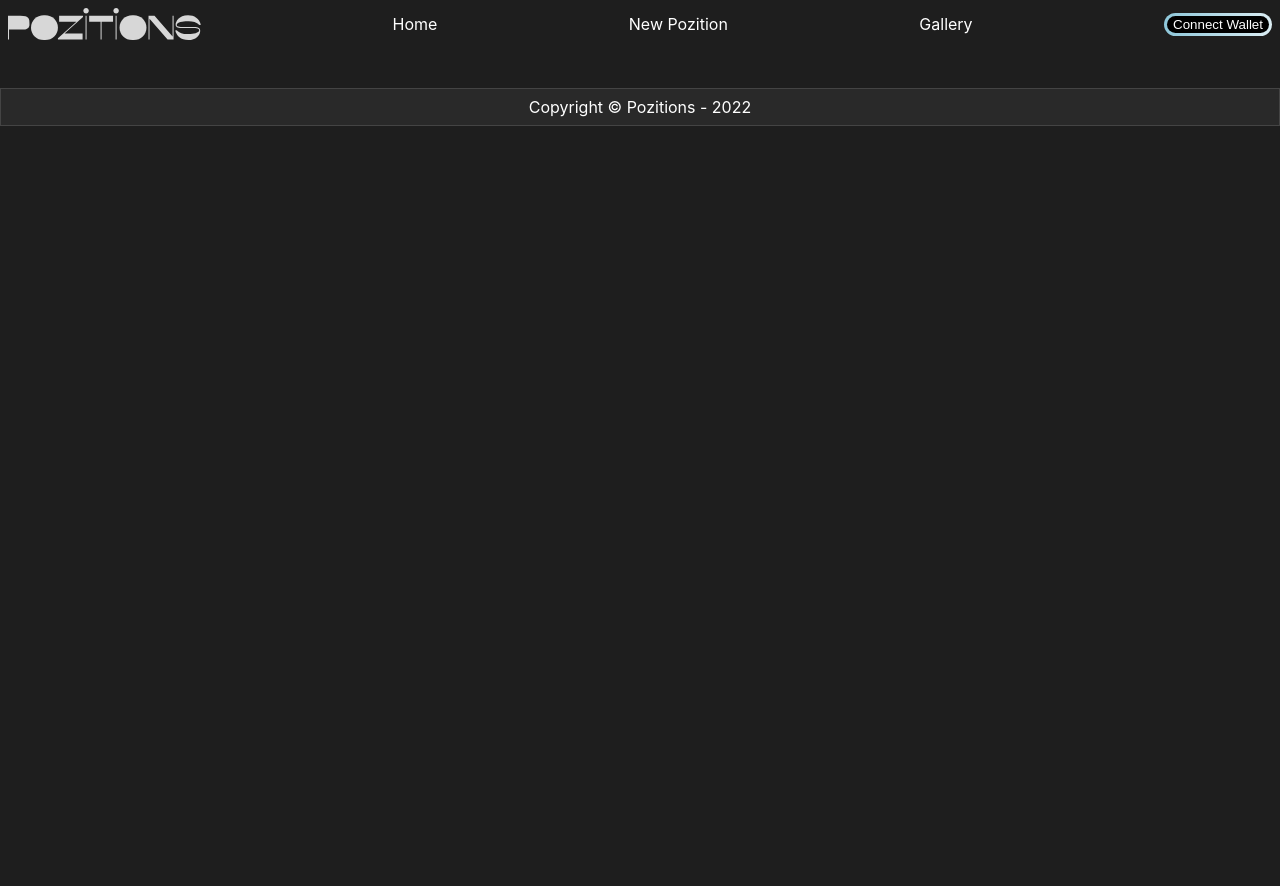
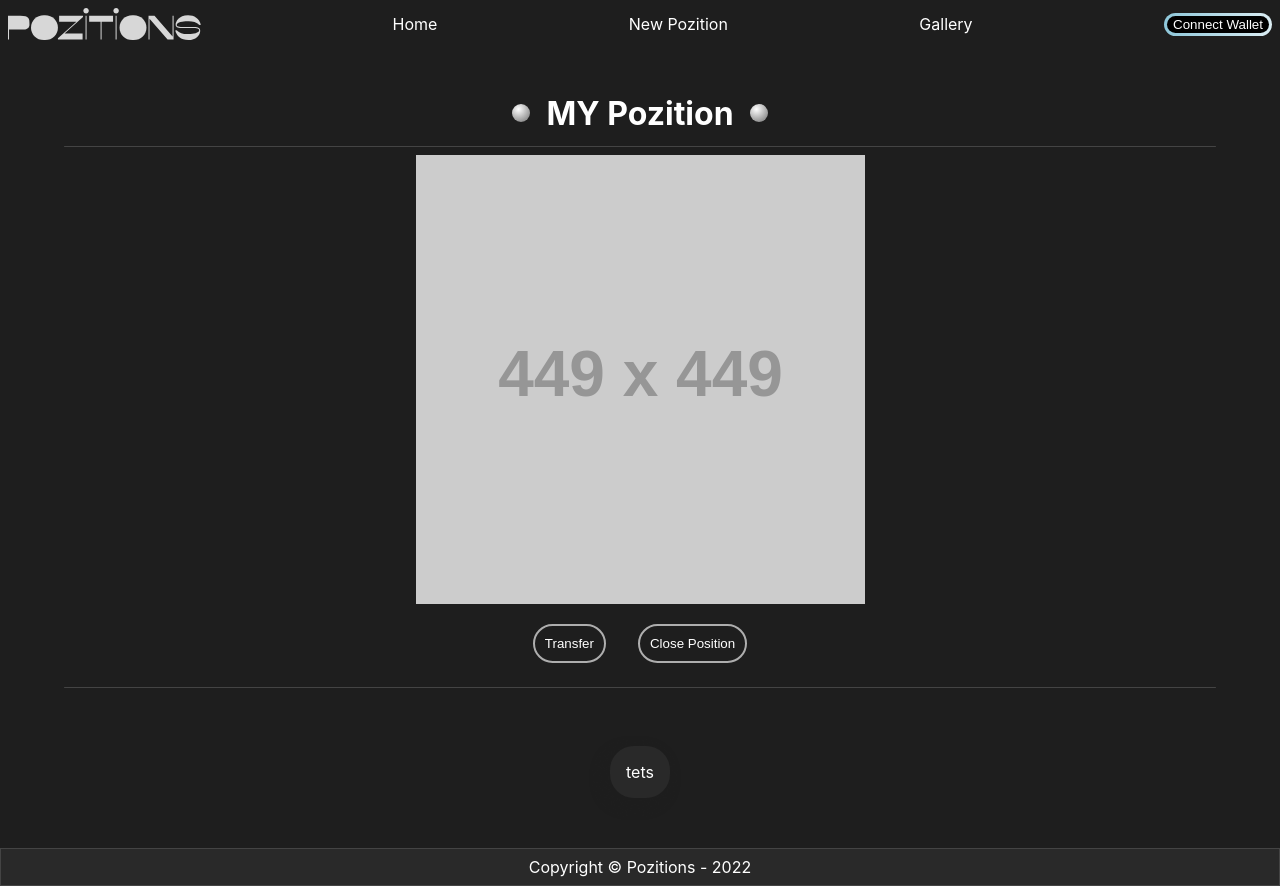
Before and after one commit to fritzschoff/notSynthetix, a React (Create React App) app: page /pozition/1 in a window 1280 px wide. Before the commit the page ends 800 px from the top, so only its background shows below. Built offline with nearby package versions, Linux system fonts and the light colour scheme.

Commit message:
added position route

```diff
--- a/src/App.css
+++ b/src/App.css
@@ -16,3 +16,9 @@
 .header h1 {
   font-family: 'Misto';
 }
+
+.networkDisplay {
+  border: 2px solid #b9bfc7;
+  border-radius: 48px;
+  padding: 4px 16px;
+}
--- a/src/App.tsx
+++ b/src/App.tsx
@@ -5,8 +5,21 @@ import LandingPage from './components/LandingPage';
 import ProfilePage from './components/Profile';
 import CreatePosition from './components/CreatePosition';
 import Footer from './components/Footer';
+import { useConnectWallet } from './context/useConnectWalletContext';
+import Pozition from './components/Pozition';
 
 function App() {
+  const { connector } = useConnectWallet();
+  const parseChainId = () => {
+    switch (connector?.chainId) {
+      case 10:
+        return 'Optimism';
+      case 69:
+        return 'Optimism Kovan';
+      default:
+        return 'Wrong Network - Use Optimism';
+    }
+  };
   return (
     <>
       <div className="app">
@@ -59,6 +72,7 @@ function App() {
           <Link to="/">Home</Link>
           <Link to="/create">New Pozition</Link>
           <Link to="/gallery">Gallery</Link>
+          {connector && <div className="networkDisplay">{parseChainId()}</div>}
           <ConnectWallet />
         </header>
 
@@ -70,6 +84,7 @@ function App() {
             element={<CreatePosition />}
           />
           <Route path="/profile" key="profile-page" element={<ProfilePage />} />
+          <Route path="/pozition/:id" element={<Pozition />} />
         </Routes>
         <Footer />
       </div>
--- a/src/components/BackButton.css
+++ b/src/components/BackButton.css
@@ -10,6 +10,7 @@
 }
 
 .greyCircle {
+  padding: 4px;
   background-color: #d7d7d7;
   border-radius: 50%;
   width: 24px;
--- /dev/null
+++ b/src/components/Card.css
@@ -0,0 +1,7 @@
+.card {
+  border-radius: 24px;
+  background-color: #292929;
+  box-shadow: -5px 6px 10px 5px #1e1e1e;
+  padding: 16px;
+  margin: 50px;
+}
--- /dev/null
+++ b/src/components/Card.tsx
@@ -0,0 +1,6 @@
+import { PropsWithChildren } from 'react';
+import './Card.css';
+
+export default function Card({ children }: PropsWithChildren<{}>) {
+  return <div className="card">{children}</div>;
+}
--- a/src/components/CreatePosition.css
+++ b/src/components/CreatePosition.css
@@ -2,8 +2,11 @@
   display: flex;
   flex-direction: column;
   justify-content: center;
-  max-width: 300px;
+  max-width: 350px;
   margin: 0 auto;
+  box-shadow: 10px 0px 10px inset black;
+  border-radius: 24px;
+  padding: 50px;
 }
 
 .newPositionForm input {
--- a/src/components/NFTPozition.tsx
+++ b/src/components/NFTPozition.tsx
@@ -1,9 +1,15 @@
 import './NFTPozition.css';
 
-export default function NFTPozition({ link }: { link: string }) {
+export default function NFTPozition({
+  link,
+  onClick,
+}: {
+  link: string;
+  onClick?: () => void;
+}) {
   return (
     <div>
-      <img src={link} />
+      <img src={link} onClick={onClick} />
     </div>
   );
 }
--- /dev/null
+++ b/src/components/Pozition.css
@@ -0,0 +1,40 @@
+.pozitionContainer {
+  display: flex;
+  flex-direction: column;
+  align-items: center;
+}
+
+.pozitionContainer h1 {
+  display: flex;
+  align-items: center;
+}
+
+.greyCircles {
+  margin: 16px;
+  width: 18px;
+  height: 18px;
+  background: radial-gradient(
+    70.99% 70.99% at 35.8% 29.01%,
+    #ffffff 0%,
+    #939393 100%
+  );
+  border-radius: 50%;
+}
+
+.spacer {
+  background: #444444;
+  min-width: 90%;
+  border-radius: 4px;
+  height: 1px;
+  margin: 8px;
+}
+
+.actionButton {
+  border-radius: 48px;
+  border: 1px solid;
+  background-color: transparent;
+  color: white;
+  border: 2px solid #aeaeae;
+  padding: 10px;
+  margin: 16px;
+}
--- /dev/null
+++ b/src/components/Pozition.tsx
@@ -0,0 +1,29 @@
+import Card from './Card';
+import NFTPozition from './NFTPozition';
+import './Pozition.css';
+
+export default function Pozition() {
+  return (
+    <div className="pozitionContainer">
+      <h1>
+        <div className="greyCircles"></div>MY Pozition
+        <div className="greyCircles"></div>
+      </h1>
+      <div className="spacer"></div>
+      <NFTPozition link="http://via.placeholder.com/449x449" />
+      <div>
+        {/* TODO @MF implement function */}
+        <button onClick={() => {}} className="actionButton">
+          Transfer
+        </button>
+        {/* TODO @MF implement function */}
+        <button onClick={() => {}} className="actionButton">
+          Close Position
+        </button>
+      </div>
+      <div className="spacer"></div>
+      {/* TODO @MF fill in the information from the NFT */}
+      <Card>tets</Card>
+    </div>
+  );
+}
--- a/src/components/Profile.css
+++ b/src/components/Profile.css
@@ -3,3 +3,12 @@
   flex-direction: column;
   align-items: center;
 }
+
+.newPositionButton {
+  background: #f2f2f2;
+  color: black;
+  border-radius: 48px;
+  outline: 0;
+  border: 0;
+  padding: 16px 24px;
+}
--- a/src/components/Profile.tsx
+++ b/src/components/Profile.tsx
@@ -1,10 +1,23 @@
+import { useNavigate } from 'react-router-dom';
 import BackButton from './BackButton';
+import NFTPozition from './NFTPozition';
 import './Profile.css';
 
 export default function ProfilePage() {
+  const navigate = useNavigate();
   return (
     <div className="profileContainer">
       <BackButton />
+      <NFTPozition
+        link="http://via.placeholder.com/779x779"
+        onClick={() => {
+          // TODO @MF add correct link
+          navigate('/pozition/:address');
+        }}
+      />
+      <button className="newPositionButton" onClick={() => navigate('/create')}>
+        New Pozition
+      </button>
     </div>
   );
 }
--- a/src/index.css
+++ b/src/index.css
@@ -34,6 +34,7 @@ iframe {
 
 button {
   cursor: pointer;
+  outline: 0;
 }
 
 @font-face {
```
